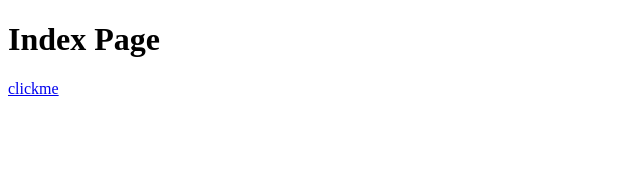
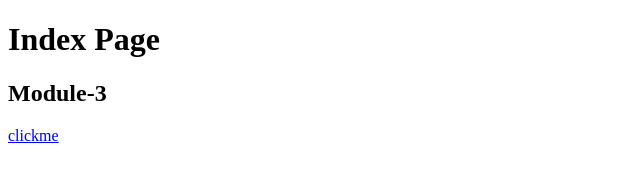
Before and after one commit to shaillenkumar/testrepo, a plain HTML site: page index.html in a window 1280 px wide. Shown: the whole page, without its empty margins (0-640 px from the left). Drawn offline with Linux system fonts and the light colour scheme.

Commit message:
Update index.html

```diff
--- a/index.html
+++ b/index.html
@@ -8,6 +8,9 @@
 </head>
 <body>
     <h1>Index Page</h1>
+
+    <h2>Module-3</h2>
+
     <a href="./test.html?person=john">clickme</a>
 
 </body>
```
